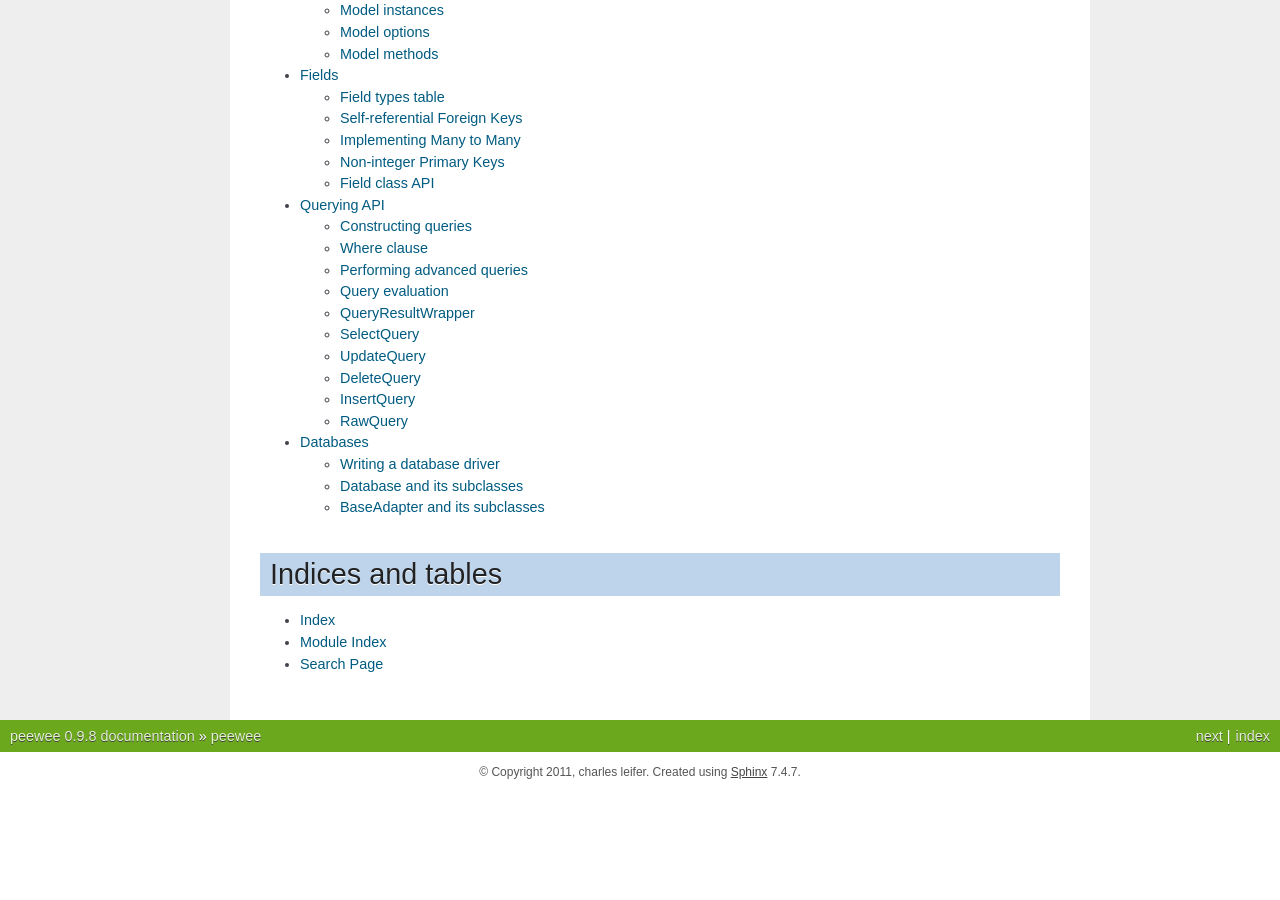
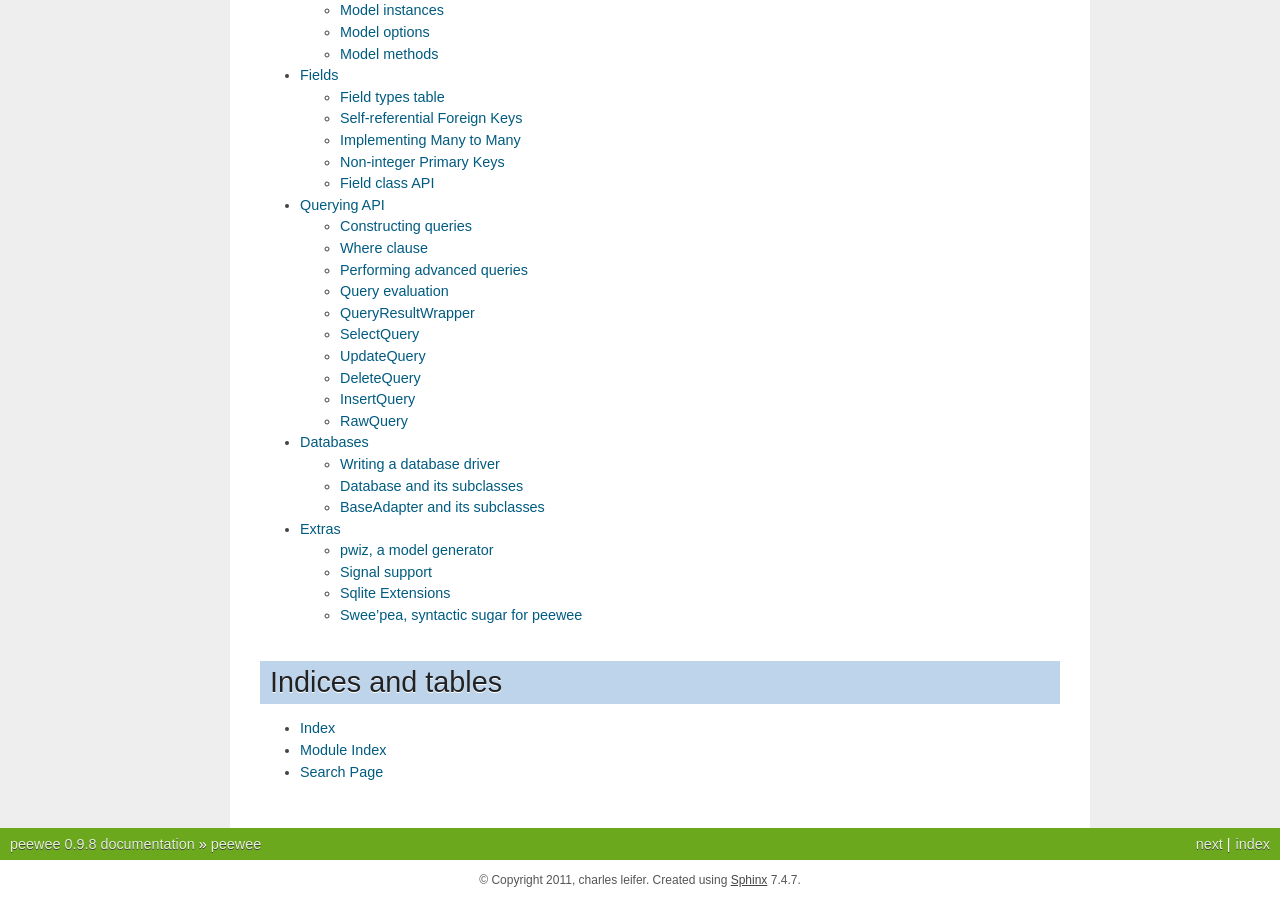
Before and after one commit to coleifer/peewee, a Sphinx documentation site: the page built from docs/index.rst, in a window 1280 px wide and 900 px high, scrolled down 614 px. Built offline with Sphinx 7.4.7, drawn with Linux system fonts in a browser that asks for light colours; before the commit the page ends 1406 px from its top, so only the background shows below that; some of the changed lines change nothing that is shown.

Commit message:
Adding docs on extras

```diff
--- a/docs/index.rst
+++ b/docs/index.rst
@@ -29,6 +29,7 @@
    peewee/fields
    peewee/querying
    peewee/database
+   peewee/extras
 
 Indices and tables
 ==================
--- /dev/null
+++ b/docs/peewee/extras.rst
@@ -0,0 +1,443 @@
+.. _cookbook:
+
+Extras
+======
+
+Peewee comes with numerous extras which I didn't really feel like including in
+the main source module, but which might be interesting to implementers or fun
+to mess around with.
+
+
+pwiz, a model generator
+-----------------------
+
+``pwiz`` is a little script that ships with peewee and is capable of introspecting
+an existing database and generating model code suitable for interacting with the
+underlying data.  If you have a database already, pwiz can give you a nice boost
+by generating skeleton code with correct column affinities and foreign keys.
+
+If you install peewee using ``setup.py install``, pwiz will be installed as a "script"
+and you can just run:
+
+.. highlight:: console
+.. code-block:: console
+
+    pwiz.py -e postgresql -u postgres my_postgres_db > my_models.py
+
+This will print a bunch of models to standard output.  So you can do this:
+
+.. code-block:: console
+
+    pwiz.py -e postgresql my_postgres_db > mymodels.py
+    python # <-- fire up an interactive shell
+
+
+.. highlight:: pycon
+.. code-block:: pycon
+
+    >>> from mymodels import Blog, Entry, Tag, Whatever
+    >>> print [blog.name for blog in Blog.select()]
+
+
+======    ========================= ============================================
+Option    Meaning                   Example
+======    ========================= ============================================
+-h        show help
+-e        database backend          -e mysql
+-H        host to connect to        -H remote.db.server
+-p        port to connect on        -p 9001
+-u        database user             -u postgres
+-P        database password         -P secret
+-s        postgres schema           -s public
+======    ========================= ============================================
+
+The following are valid parameters for the engine:
+
+* sqlite
+* mysql
+* postgresql
+
+
+Signal support
+--------------
+
+Models with hooks for signals (a-la django) are provided in ``extras.signals``.
+To use the signals, you will need all of your project's models to be a subclass
+of ``extras.signals.Model``, which overrides the necessary methods to provide
+support for the various signals.
+
+.. highlight:: python
+.. code-block:: python
+
+    from extras.signals import Model, connect, post_save
+
+
+    class MyModel(Model):
+        data = IntegerField()
+
+    @connect(post_save, sender=MyModel)
+    def on_save_handler(model_class, instance, created):
+        put_data_in_cache(instance.data)
+
+
+The following signals are provided:
+
+``pre_save``
+    Called immediately before an object is saved to the database.  Provides an
+    additional keyword argument ``created``, indicating whether the model is being
+    saved for the first time or updated.
+``post_save``
+    Called immediately after an object is saved to the database.  Provides an
+    additional keyword argument ``created``, indicating whether the model is being
+    saved for the first time or updated.
+``pre_delete``
+    Called immediately before an object is deleted from the database when :py:meth:`Model.delete_instance`
+    is used.
+``post_delete``
+    Called immediately after an object is deleted from the database when :py:meth:`Model.delete_instance`
+    is used.
+``pre_init``
+    Called when a model class is first instantiated
+``post_init``
+    Called after a model class has been instantiated and the fields have been populated,
+    for example when being selected as part of a database query.
+
+
+Connecting handlers
+^^^^^^^^^^^^^^^^^^^
+
+Whenever a signal is dispatched, it will call any handlers that have been registered.
+This allows totally separate code to respond to events like model save and delete.
+
+The :py:class:`Signal` class provides a :py:meth:`~Signal.connect` method, which takes
+a callback function and two optional parameters for "sender" and "name".  If specified,
+the "sender" parameter should be a single model class and allows your callback to only
+receive signals from that one model class.  The "name" parameter is used as a convenient alias
+in the event you wish to unregister your signal handler.
+
+Example usage:
+
+.. code-block:: python
+
+    from extras.signals import *
+
+    def post_save_handler(sender, instance, created):
+        print '%s was just saved' % instance
+
+    # our handler will only be called when we save instances of SomeModel
+    post_save.connect(post_save_handler, sender=SomeModel)
+
+All signal handlers accept as their first two arguments ``sender`` and ``instance``,
+where ``sender`` is the model class and ``instance`` is the actual model being acted
+upon.
+
+If you'd like, you can also use a decorator to connect signal handlers.  This is
+functionally equivalent to the above example:
+
+.. code-block:: python
+
+    @connect(post_save, sender=SomeModel)
+    def post_save_handler(sender, instance, created):
+        print '%s was just saved' % instance
+
+
+Signal API
+^^^^^^^^^^
+
+.. py:class:: Signal()
+
+    Stores a list of receivers (callbacks) and calls them when the "send" method is invoked.
+
+    .. py:method:: connect(receiver[, sender=None[, name=None]])
+
+        Add the receiver to the internal list of receivers, which will be called
+        whenever the signal is sent.
+
+        :param callable receiver: a callable that takes at least two parameters,
+            a "sender", which is the Model subclass that triggered the signal, and
+            an "instance", which is the actual model instance.
+        :param Model sender: if specified, only instances of this model class will
+            trigger the receiver callback.
+        :param string name: a short alias
+
+        .. code-block:: python
+
+            from extras.signals import post_save
+            from project.handlers import cache_buster
+
+            post_save.connect(cache_buster, name='project.cache_buster')
+
+    .. py:method:: disconnect([receiver=None[, name=None]])
+
+        Disconnect the given receiver (or the receiver with the given name alias)
+        so that it no longer is called.  Either the receiver or the name must be
+        provided.
+
+        :param callable receiver: the callback to disconnect
+        :param string name: a short alias
+
+        .. code-block:: python
+
+            post_save.disconnect(name='project.cache_buster')
+
+    .. py:method:: send(instance, *args, **kwargs)
+
+        Iterates over the receivers and will call them in the order in which
+        they were connected.  If the receiver specified a sender, it will only
+        be called if the instance is an instance of the sender.
+
+        :param instance: a model instance
+
+
+.. py:function:: connect(signal[, sender=None[, name=None]])
+
+    Function decorator that is an alias for a signal's connect method:
+
+    .. code-block:: python
+
+        from extras.signals import connect, post_save
+
+        @connect(post_save, name='project.cache_buster')
+        def cache_bust_handler(sender, instance, *args, **kwargs):
+            # bust the cache for this instance
+            cache.delete(cache_key_for(instance))
+
+
+Sqlite Extensions
+-----------------
+
+The sqlite extensions module provides a number of "sqlite-only" functions, including:
+
+* :ref:`Full-text search support <full-text-search>`
+* :ref:`Finer-grained transaction controls <granular-transactions>`
+* :ref:`Custom aggregation functions, collations and user-defined functions <custom-shit>`
+
+.. warning:: In order to start using the features described below, you will need to use the
+    extension :py:class:`SqliteExtDatabase` class instead of :py:class:`SqliteDatabase`.
+
+The code below will assume you are using the following database and base model:
+
+.. code-block:: python
+
+    from extras.sqlite_ext import *
+
+    ext_db = SqliteExtDatabase('tmp.db')
+
+    class BaseExtModel(Model):
+        class Meta:
+            database = ext_db
+
+
+.. _full-text-search:
+
+Full-text search
+^^^^^^^^^^^^^^^^
+
+Sqlite ships on most distributions with a full-text search (FTS) extension module.  This
+can be used to expose search on your peewee models with very little work.  A complete
+overview of sqlite's FTS is beyond the scope of this section, so please `read their documentation <http://www.sqlite.org/fts3.html>`_ for
+the details.
+
+To use FTS with your peewee models, you must subclass the ``extras.sqlite_ext.FTSModel``.
+You can store data directly in this model or you can create a separate model that
+references an existing model.  Since virtual tables do not support column indexes, this decision
+will depend on how you intend to query the data stored in the full-text index.
+
+Here is a simple example, showing the use of a separate model for storage (note
+that we "mix-in" the :py:class:`FTSModel`):
+
+.. code-block:: python
+
+    class Post(BaseExtModel):
+        message = TextField()
+
+    class FTSPost(Post, FTSModel):
+        pass
+
+When you create the table, you can specify a number of options for the full-text
+module, including a "source" table and a tokenizer:
+
+.. code-block:: python
+
+    Post.create_table()
+    FTSPost.create_table(content_model=Post, tokenize='porter')
+
+The above code instructs sqlite to create a virtual table storing our posts that
+will be suitable for FTS.
+
+.. code-block:: python
+
+    bulk_import_some_posts()
+
+    # rebuild the search index -- this will load up the contents of the Post table
+    # and make it searchable via the FTSPost
+    FTSPost.rebuild()
+
+    # you can add/update/delete items from FTSPost just like a normal model
+    FTSPost.create(message='this will be searchable as well')
+
+    # perform a search
+    FTSPost.select().where(message__match='search phrase')
+
+    # search supports some advanced queries http://www.sqlite.org/fts3.html#section_3_1
+    FTSPost.select().where(message__match='cats NOT dogs')
+
+There is also support for ordering search results by rank.  The implementation is
+based on the `C implementation <https://gist.github.com/6c94317878b12ef172ab>`_ found
+at the bottom of the FTS docs:
+
+.. code-block:: python
+
+    FTSPost.select(['*', Rank('msg_rank')]).where(message__match='python').order_by(('msg_rank', 'desc'))
+
+.. _granular-transactions
+
+Granular Transactions
+^^^^^^^^^^^^^^^^^^^^^
+
+Sqlite uses three different types of locks to control access during transactions.
+Details on the three types can be found `in the docs <http://www.sqlite.org/lang_transaction.html>`_,
+but here is a quick overview:
+
+``deferred``
+    locks are not acquired until the last moment.  multiple processes can continue
+    to read the database.
+
+``immediate``
+    lock is acquired and no further writes are possible until lock is released, but
+    other processes can continue to read.  Additionally, no other immediate or
+    exclusive locks can be acquired.
+
+``exclusive``
+    lock is acquired and no further reads or writes are possible until lock is released
+
+These various types of transactions can be opened using the special context-manager:
+
+.. code-block:: python
+
+    with ext_db.granular_transaction('exclusive'):
+        # no other connections can read or write to the database now
+        execute_some_queries()
+
+    # safe for other processes to read and write again
+    do_some_other_stuff()
+
+.. _custom-shit:
+
+Custom aggregators, collations and user-defined functions
+^^^^^^^^^^^^^^^^^^^^^^^^^^^^^^^^^^^^^^^^^^^^^^^^^^^^^^^^^
+
+Sqlite allows you to specify custom functions that can stand-in as aggregators,
+collations or functions, and then be executed as part of your queries.  If you
+read the notes on the full-text search extension, the "sort by rank" is implemented
+as a user-defined function.
+
+Python's `sqlite documentation <http://docs.python.org/library/sqlite3.html#module-sqlite3>`_ gives
+a good overview of how these types of functions can be used.
+
+* `custom aggregates <http://docs.python.org/library/sqlite3.html#sqlite3.Connection.create_aggregate>`_
+
+  .. code-block:: python
+
+      class WeightedAverage(object):
+          def __init__(self):
+              self.total_weight = 0.0
+              self.total_ct = 0.0
+
+          def step(self, value, wt=None):
+              wt = wt or 1.0
+              self.total_weight += wt
+              self.total_ct += wt * value
+
+          def finalize(self):
+              if self.total_weight != 0.0:
+                  return self.total_ct / self.total_weight
+              return 0.0
+
+      ext_db.adapter.register_aggregate(WeightedAverage, 2, 'weighted_avg')
+
+* `custom collations <http://docs.python.org/library/sqlite3.html#sqlite3.Connection.create_collation>`_
+
+  .. code-block:: python
+
+      def collate_reverse(s1, s2):
+          return -cmp(s1, s2)
+
+      ext_db.adapter.register_collation(collate_reverse)
+
+* `custom functions <http://docs.python.org/library/sqlite3.html#sqlite3.Connection.create_function>`_
+
+  .. code-block:: python
+
+      def sha1(s):
+          return hashlib.sha1(s).hexdigest()
+
+      ext_db.adapter.register_function(sha1)
+
+
+Swee'pea, syntactic sugar for peewee
+------------------------------------
+
+Calling it syntactic sugar is a bit of a stretch.  I wrote this stuff for fun after
+learning about `ISBL <http://en.wikipedia.org/wiki/Relational_algebra>`_ from a coworker.
+The `blog post can be found here <http://charlesleifer.com/blog/building-a-simple-query-dsl-with-peewee-orm/>`_.
+
+At any rate, ISBL (Information Systems Base Language) is an old domain-specific
+language for querying relational data, developed by IBM in the 60's.  Here are some
+example SQL and ISBL queries:
+
+.. code-block:: sql
+
+    -- query the database for all active users
+    SELECT id, username, active FROM users WHERE active = True
+
+    -- query for tweets and the username of the sender
+    SELECT t.id, t.message, u.username
+    FROM tweets AS t
+    INNER JOIN users AS u
+        ON t.user_id = u.id
+    WHERE u.active = True
+
+.. code-block:: sql
+
+    -- tables appear first -- the colon indicates a restriction (our where clause)
+    -- and after the modulo is the "projection", or columns we want to select
+    users : active = True % (id, username, active)
+
+    (tweets * users) : user.active = True % (tweet.id, tweet.message, user.username)
+
+Pretty cool.  In the above examples:
+
+* multiplication signifies a join, the tables to query (FROM)
+* a colon signifies a restriction, the columns to filter (WHERE)
+* modulo signifies a projection, the columns to return (SELECT)
+
+I hacked up a small implementation on top of peewee.  Since peewee does not support
+the ":" (colon) character as an infix operator, I used the "power" operator to signify
+a restriction:
+
+.. code-block:: python
+
+    # active users
+    User ** (User.active == True)
+
+    # tweets with the username of sender
+    (Tweet * User) ** (User.active == True) % (Tweet.id, Tweet.message, User.username)
+
+To try out swee'pea, simply replace ``from peewee import *`` with ``from extras.sweepea import *``
+and start writing wacky queries:
+
+.. code-block:: python
+
+    from extras.sweepea import *
+
+    class User(Model):
+        username = CharField()
+        active = BooleanField()
+
+    class Tweet(Model):
+        user = ForeignKeyField(User)
+        message = CharField()
+
+    # have fun!
+    (User * Tweet) ** (User.active == True)
```
